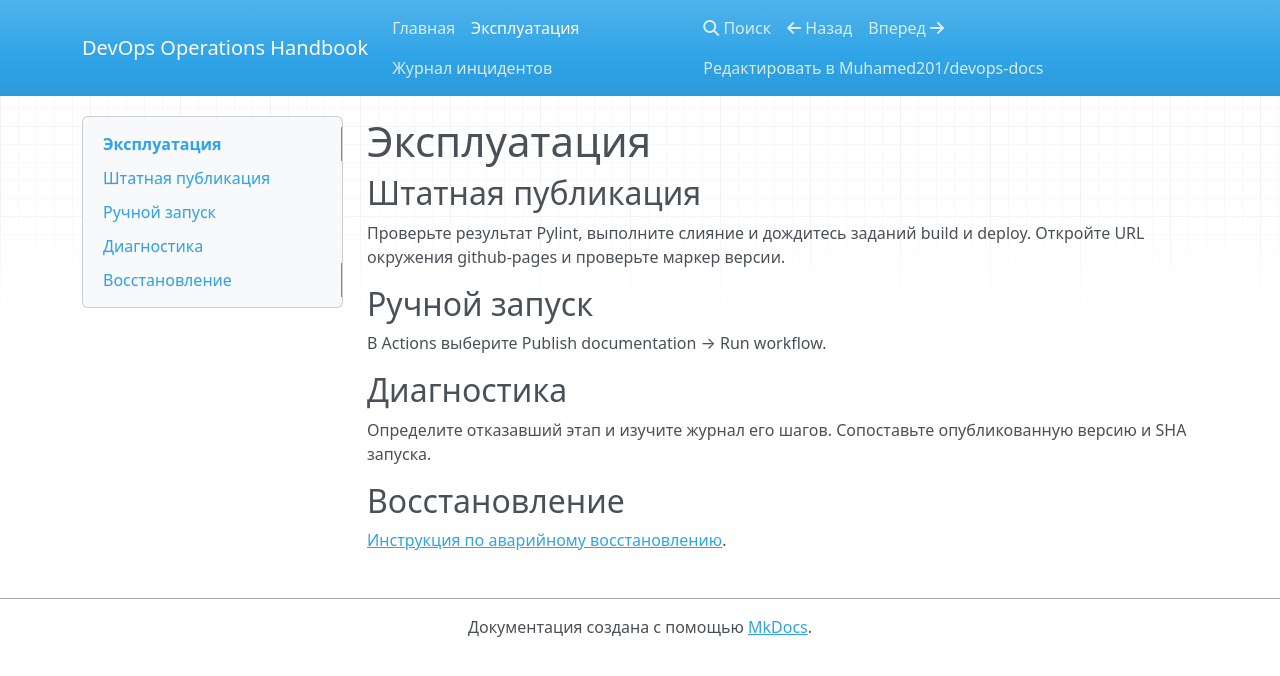
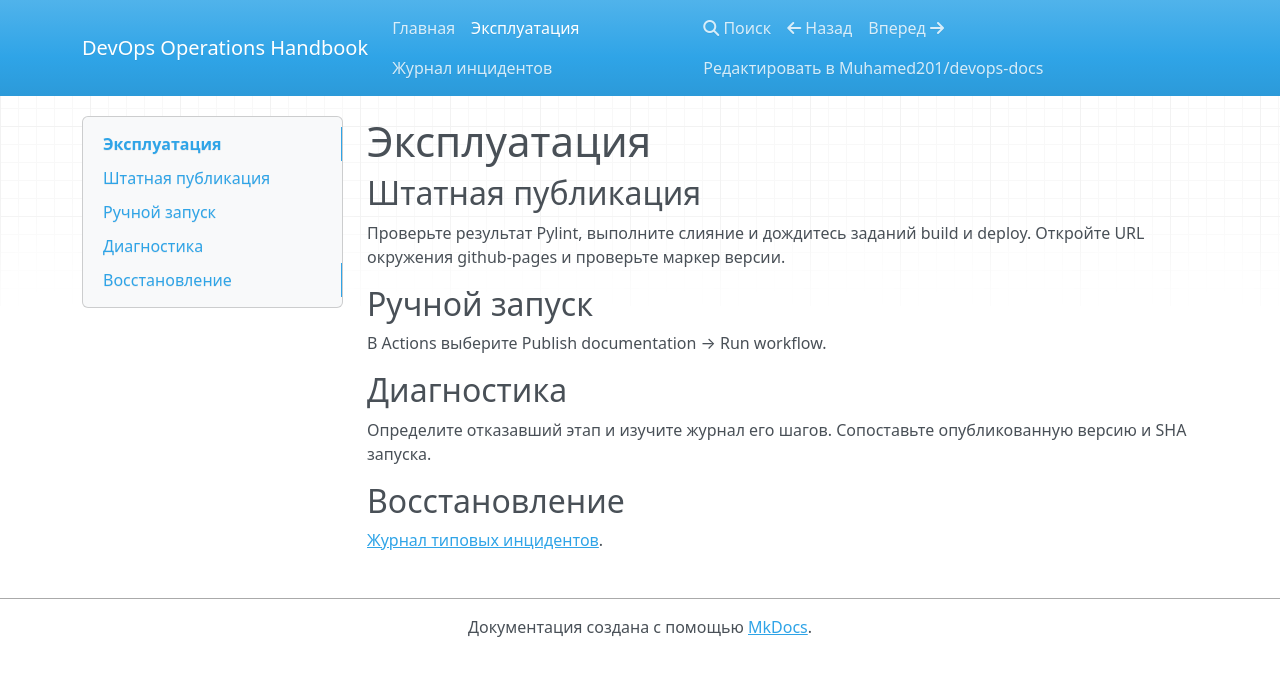
Before and after one commit to Muhamed201/devops-docs, an MkDocs documentation site: the page built from docs/runbook.md, in a window 1280 px wide. Shown: the top 676 px of the page. Built offline with MkDocs 1.6.1, drawn with Linux system fonts in a browser that asks for light colours; nearby versions of some CDN libraries.

Commit message:
fix: point recovery link to incident log

```diff
--- a/docs/runbook.md
+++ b/docs/runbook.md
@@ -14,4 +14,4 @@
 
 ## Восстановление
 
-[Инструкция по аварийному восстановлению](recovery.md).
+[Журнал типовых инцидентов](incidents.md).
```
